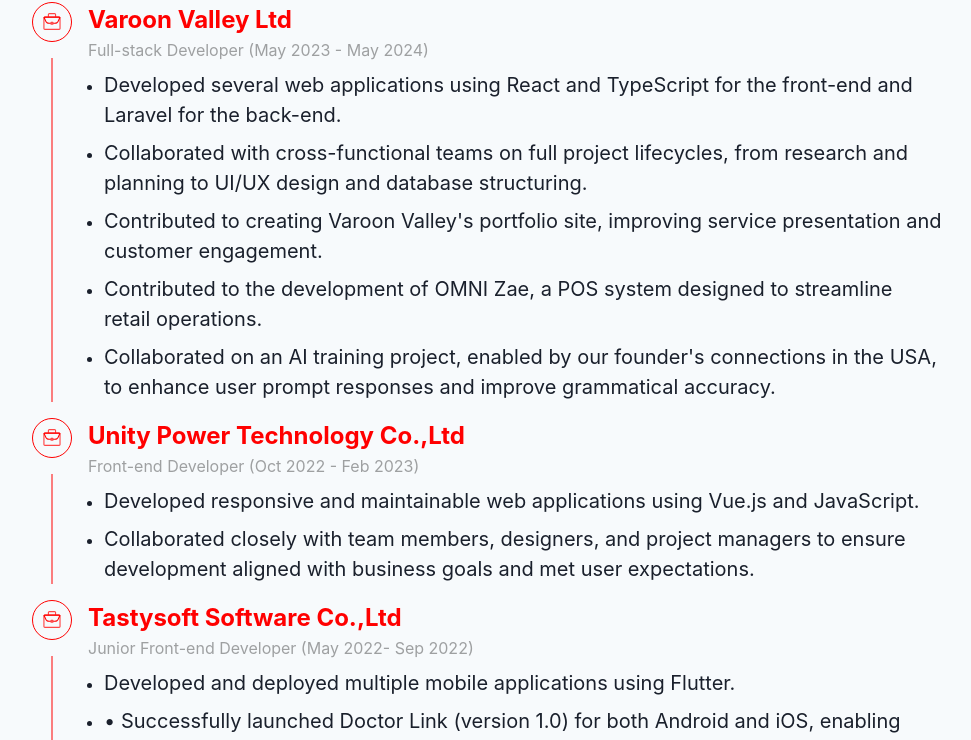
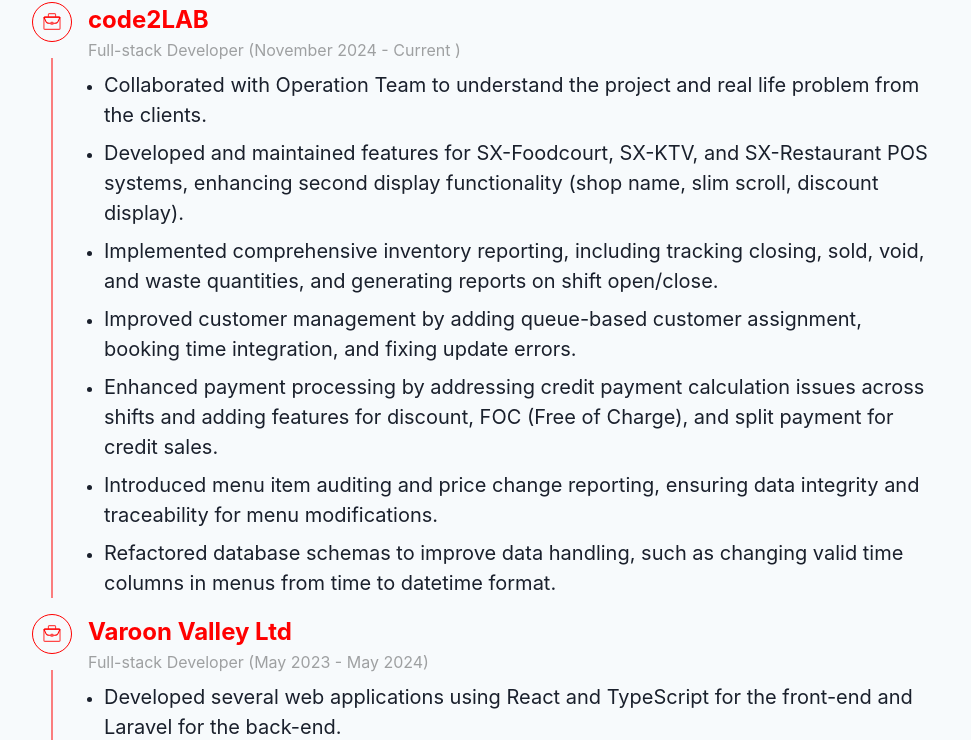
Before and after one commit to AungPhyoThant224/my-portfolio, a React (Vite) app: page / in a window 1280 px wide. Shown: the part 1979-2719 px from the top of the page, without its empty margins (153-1124 px from the left). Built offline with nearby package versions, Linux system fonts and the light colour scheme; a web font is replaced by a local one.

Commit message:
- Update experience details for Code2Lab.

```diff
--- a/src/data/experience.ts
+++ b/src/data/experience.ts
@@ -3,6 +3,24 @@
 export default {
   title: "My <span className='red-text bold-text'>Experiences</span>",
   steps: [
+    {
+      company: "code2LAB",
+      position: "Full-stack Developer (November 2024 - Current )",
+      icon: {
+        light: bag,
+        dark: bagWhite,
+        alt: "bag",
+      },
+      details: [
+        "Collaborated with Operation Team to understand the project and real life problem from the clients.",
+        "Developed and maintained features for SX-Foodcourt, SX-KTV, and SX-Restaurant POS systems, enhancing second display functionality (shop name, slim scroll, discount display).",
+        "Implemented comprehensive inventory reporting, including tracking closing, sold, void, and waste quantities, and generating reports on shift open/close.",
+        "Improved customer management by adding queue-based customer assignment, booking time integration, and fixing update errors.",
+        "Enhanced payment processing by addressing credit payment calculation issues across shifts and adding features for discount, FOC (Free of Charge), and split payment for credit sales.",
+        "Introduced menu item auditing and price change reporting, ensuring data integrity and traceability for menu modifications.",
+        "Refactored database schemas to improve data handling, such as changing valid time columns in menus from time to datetime format.",
+      ],
+    },
     {
       company: "Varoon Valley Ltd",
       position: "Full-stack Developer (May 2023 - May 2024)",
@@ -42,7 +60,7 @@
       },
       details: [
         "Developed and deployed multiple mobile applications using Flutter.",
-        "• Successfully launched Doctor Link (version 1.0) for both Android and iOS, enabling seamless communication and job information sharing among hospitals, clinics, and doctors.",
+        "Successfully launched Doctor Link (version 1.0) for both Android and iOS, enabling seamless communication and job information sharing among hospitals, clinics, and doctors.",
         "Attended daily meetings at 9:00 AM to discuss workflows and receive guidance from senior developers for task allocation.",
         "Notable projects include:",
         [
```
